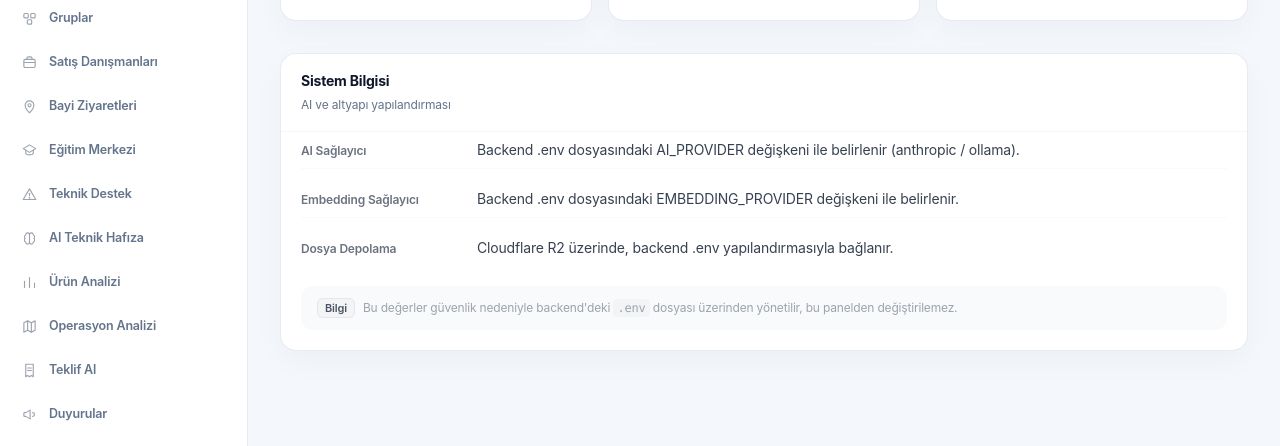
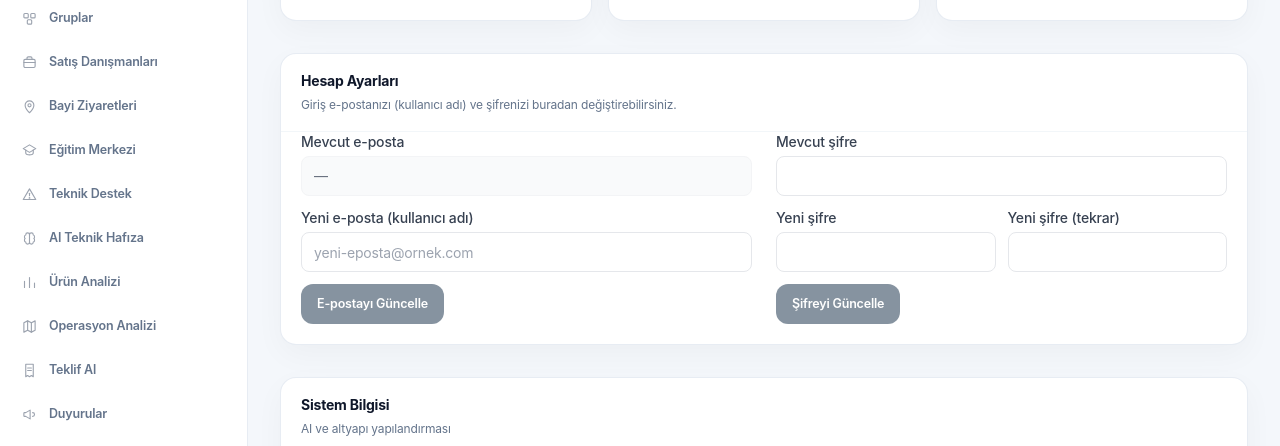
Before and after one commit to tuncak207-hue/bayi-teknik-destek-yeni-v1, a Next.js app in the folder admin/: page /settings in a window 1280 px wide. Shown: the part 354-800 px from the top of the page. Built offline with nearby package versions, Linux system fonts and the light colour scheme; no server answers.

Commit message:
Add files via upload

```diff
--- a/admin/src/app/settings/page.tsx
+++ b/admin/src/app/settings/page.tsx
@@ -1,8 +1,13 @@
 'use client';
 
 import Link from 'next/link';
+import { useState } from 'react';
+import useSWR from 'swr';
+import { api } from '@/lib/api';
 import { Card, CardHeader, Badge } from '@/components/ui';
 import { IconAlertTriangle, IconChart, IconReceipt } from '@/components/icons';
+
+const fetcher = (url: string) => api.get(url).then((r) => r.data);
 
 const settingsLinks = [
   {
@@ -45,7 +50,9 @@ export default function SettingsPage() {
         ))}
       </div>
 
-      <Card>
+      <AccountSettingsCard />
+
+      <Card className="mt-8">
         <CardHeader title="Sistem Bilgisi" subtitle="AI ve altyapı yapılandırması" />
         <div className="px-5 pb-5 space-y-3">
           <InfoRow label="AI Sağlayıcı" value="Backend .env dosyasındaki AI_PROVIDER değişkeni ile belirlenir (anthropic / ollama)." />
@@ -63,6 +70,149 @@ export default function SettingsPage() {
   );
 }
 
+/**
+ * Kullanıcı isteği: "admin panel kullanıcı adı ve şifremi değiştirmek
+ * istiyorum" — kendi hesabınızın giriş e-postasını (kullanıcı adı) ve
+ * şifresini buradan değiştirebilirsiniz. İkisi de ayrı formlar: e-posta
+ * değişikliği anında uygulanır, şifre değişikliği mevcut şifrenizi
+ * doğrulamanızı ister (güvenlik için).
+ */
+function AccountSettingsCard() {
+  const { data: me, mutate } = useSWR('/users/me', fetcher);
+
+  const [email, setEmail] = useState('');
+  const [emailSaving, setEmailSaving] = useState(false);
+  const [emailMsg, setEmailMsg] = useState<{ type: 'success' | 'error'; text: string } | null>(null);
+
+  const [currentPassword, setCurrentPassword] = useState('');
+  const [newPassword, setNewPassword] = useState('');
+  const [newPasswordRepeat, setNewPasswordRepeat] = useState('');
+  const [passwordSaving, setPasswordSaving] = useState(false);
+  const [passwordMsg, setPasswordMsg] = useState<{ type: 'success' | 'error'; text: string } | null>(null);
+
+  async function handleEmailSave(e: React.FormEvent) {
+    e.preventDefault();
+    if (!email.trim()) return;
+    setEmailSaving(true);
+    setEmailMsg(null);
+    try {
+      await api.patch('/users/me', { email: email.trim() });
+      setEmailMsg({ type: 'success', text: 'E-posta güncellendi. Bir sonraki girişte yeni e-postanızı kullanın.' });
+      setEmail('');
+      mutate();
+    } catch (err: any) {
+      setEmailMsg({ type: 'error', text: err.response?.data?.message || 'E-posta güncellenemedi.' });
+    } finally {
+      setEmailSaving(false);
+    }
+  }
+
+  async function handlePasswordSave(e: React.FormEvent) {
+    e.preventDefault();
+    setPasswordMsg(null);
+    if (newPassword.length < 8) {
+      setPasswordMsg({ type: 'error', text: 'Yeni şifre en az 8 karakter olmalı.' });
+      return;
+    }
+    if (newPassword !== newPasswordRepeat) {
+      setPasswordMsg({ type: 'error', text: 'Yeni şifreler birbiriyle eşleşmiyor.' });
+      return;
+    }
+    setPasswordSaving(true);
+    try {
+      await api.patch('/users/me/password', { currentPassword, newPassword });
+      setPasswordMsg({ type: 'success', text: 'Şifreniz güncellendi.' });
+      setCurrentPassword('');
+      setNewPassword('');
+      setNewPasswordRepeat('');
+    } catch (err: any) {
+      setPasswordMsg({ type: 'error', text: err.response?.data?.message || 'Şifre güncellenemedi.' });
+    } finally {
+      setPasswordSaving(false);
+    }
+  }
+
+  return (
+    <Card>
+      <CardHeader title="Hesap Ayarları" subtitle="Giriş e-postanızı (kullanıcı adı) ve şifrenizi buradan değiştirebilirsiniz." />
+      <div className="px-5 pb-5 grid grid-cols-1 md:grid-cols-2 gap-6">
+        {/* E-posta değiştirme */}
+        <form onSubmit={handleEmailSave} className="space-y-3">
+          <div>
+            <label className="block text-sm font-medium text-gray-700 mb-1">Mevcut e-posta</label>
+            <div className="text-sm text-gray-500 h-10 flex items-center px-3 bg-gray-50 rounded-lg border border-gray-100">
+              {me?.email || '—'}
+            </div>
+          </div>
+          <div>
+            <label className="block text-sm font-medium text-gray-700 mb-1">Yeni e-posta (kullanıcı adı)</label>
+            <input
+              type="email"
+              value={email}
+              onChange={(e) => setEmail(e.target.value)}
+              className="w-full rounded-lg border border-gray-200 px-3 h-10 text-sm"
+              placeholder="yeni-eposta@ornek.com"
+            />
+          </div>
+          {emailMsg && (
+            <p className={`text-xs ${emailMsg.type === 'success' ? 'text-green-700' : 'text-red-600'}`}>{emailMsg.text}</p>
+          )}
+          <button
+            type="submit"
+            disabled={emailSaving || !email.trim()}
+            className="bg-[var(--admin-navy)] text-white text-[12.5px] font-semibold rounded-xl px-4 h-10 hover:bg-slate-800 transition disabled:opacity-50"
+          >
+            {emailSaving ? 'Kaydediliyor...' : 'E-postayı Güncelle'}
+          </button>
+        </form>
+
+        {/* Şifre değiştirme */}
+        <form onSubmit={handlePasswordSave} className="space-y-3">
+          <div>
+            <label className="block text-sm font-medium text-gray-700 mb-1">Mevcut şifre</label>
+            <input
+              type="password"
+              value={currentPassword}
+              onChange={(e) => setCurrentPassword(e.target.value)}
+              className="w-full rounded-lg border border-gray-200 px-3 h-10 text-sm"
+            />
+          </div>
+          <div className="grid grid-cols-2 gap-3">
+            <div>
+              <label className="block text-sm font-medium text-gray-700 mb-1">Yeni şifre</label>
+              <input
+                type="password"
+                value={newPassword}
+                onChange={(e) => setNewPassword(e.target.value)}
+                className="w-full rounded-lg border border-gray-200 px-3 h-10 text-sm"
+              />
+            </div>
+            <div>
+              <label className="block text-sm font-medium text-gray-700 mb-1">Yeni şifre (tekrar)</label>
+              <input
+                type="password"
+                value={newPasswordRepeat}
+                onChange={(e) => setNewPasswordRepeat(e.target.value)}
+                className="w-full rounded-lg border border-gray-200 px-3 h-10 text-sm"
+              />
+            </div>
+          </div>
+          {passwordMsg && (
+            <p className={`text-xs ${passwordMsg.type === 'success' ? 'text-green-700' : 'text-red-600'}`}>{passwordMsg.text}</p>
+          )}
+          <button
+            type="submit"
+            disabled={passwordSaving || !currentPassword || !newPassword}
+            className="bg-[var(--admin-navy)] text-white text-[12.5px] font-semibold rounded-xl px-4 h-10 hover:bg-slate-800 transition disabled:opacity-50"
+          >
+            {passwordSaving ? 'Kaydediliyor...' : 'Şifreyi Güncelle'}
+          </button>
+        </form>
+      </div>
+    </Card>
+  );
+}
+
 function InfoRow({ label, value }: { label: string; value: string }) {
   return (
     <div className="flex flex-col sm:flex-row sm:items-baseline gap-1 sm:gap-4 py-2 border-b border-gray-50 last:border-0">
```
Also changed, not shown: 1 other file (tests, documents, lock files or other folders).
